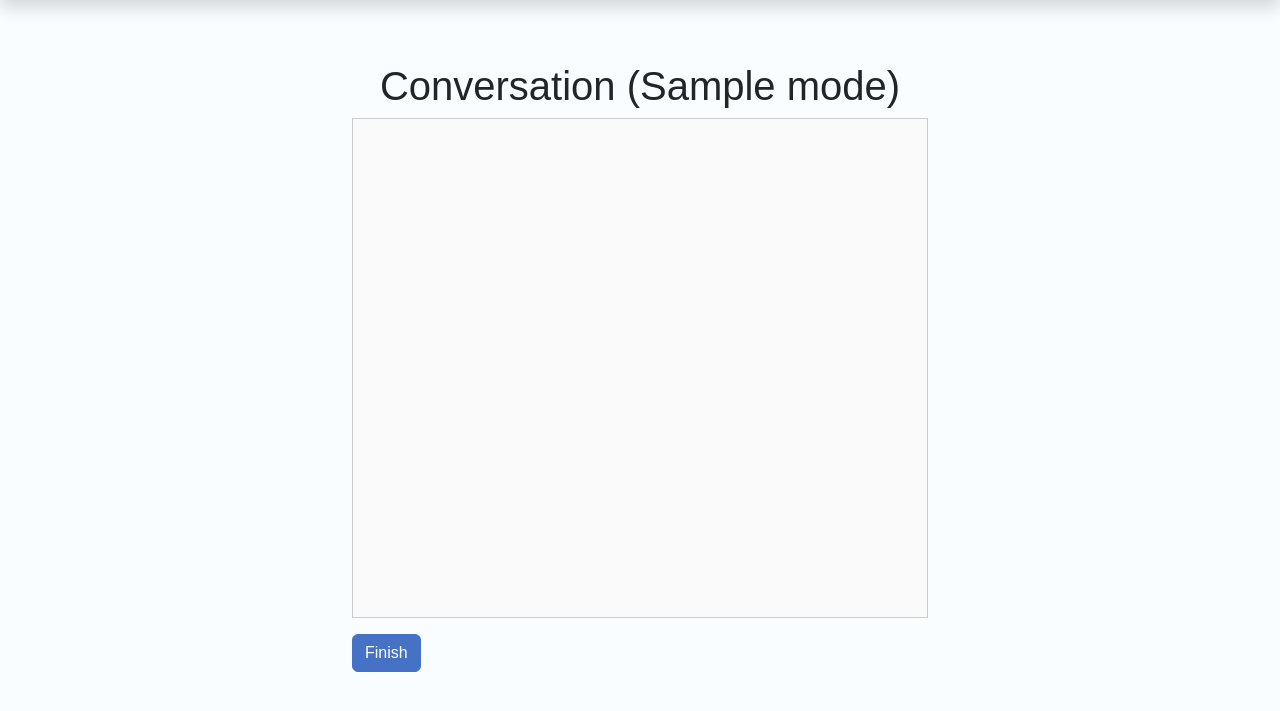
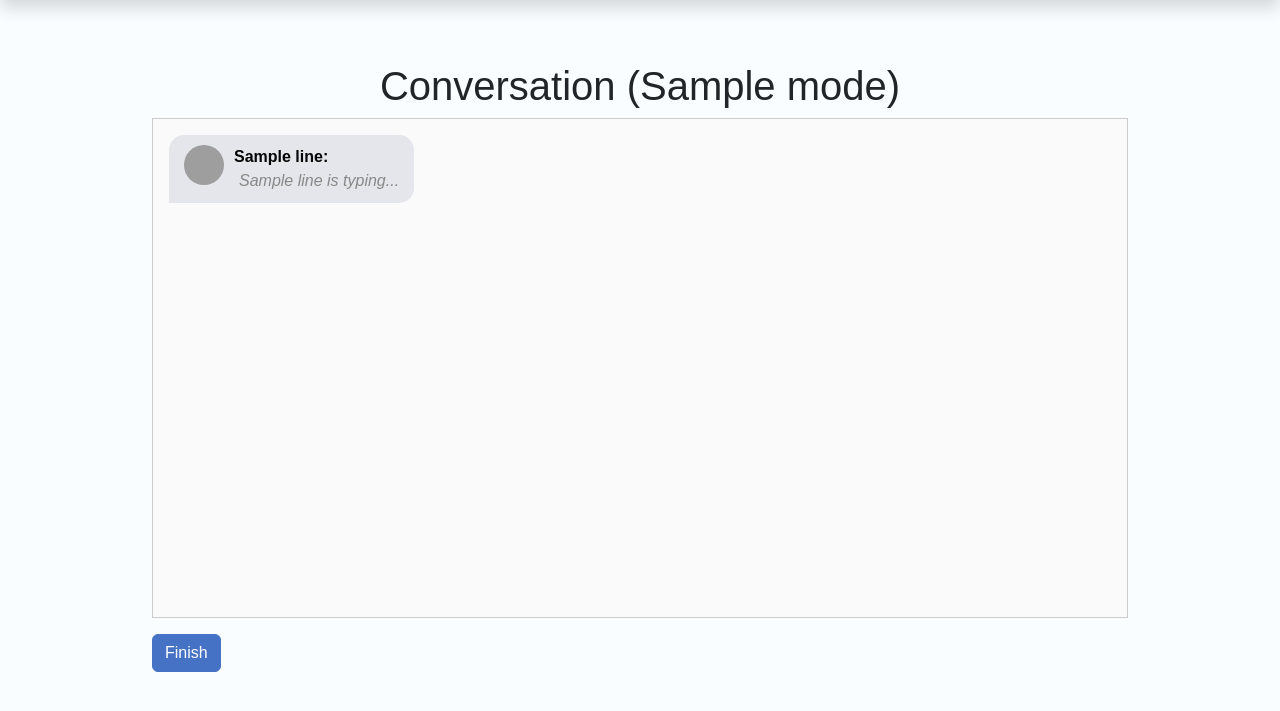
Before and after one commit to Crowd-Computing-Oulu/Multiparty-Inoculation-with-LLM, a Flask app: template templates/conversation.html in a window 1280 px wide. Shown: the part 56-767 px from the top of the page. Run offline with Flask 3, Linux system fonts and the light colour scheme; the template is opened without the code that fills it: most values are stand-ins (such as "Sample title", 1, 10 or a date in 2020); some web fonts are replaced; grey boxes are pictures that could not be loaded.

Commit message:
Frontend Update 3

```diff
--- a/static/css/style.css
+++ b/static/css/style.css
@@ -14,6 +14,7 @@
   /* Progress bar */
   --bs-progress-bar-bg: #4572C4;
 }
+
 
 /* Ensure buttons use your primary color */
 .btn-primary {
@@ -152,17 +153,7 @@ body {
   border-bottom-left-radius: 0;
 }
 
-.body .mention {
-  font-weight: 700;
-  background: #fff3cd;   /* light yellow */
-  padding: 0 2px;
-  border-radius: 4px;
-}
-
-.message {
-    opacity: 0;
-    transition: opacity 0.5s ease-in;
-}
+.message { opacity: 0; transition: opacity 0.5s ease-in; }
 
 .typing-dots {
     font-style: italic;
@@ -176,6 +167,18 @@ body {
     padding: 0 2px;
 }
 
+.body .mention {
+  font-weight: 700;
+  background: #fff3cd;   /* light yellow */
+  padding: 0 2px;
+  border-radius: 4px;
+}
+
+.message {
+    opacity: 0;
+    transition: opacity 0.5s ease-in;
+}
+
 /* Chat container styling */
 #chat {
     border: 1px solid #ccc;
@@ -184,8 +187,8 @@ body {
     overflow-y: auto;
     padding: 1rem;
     background: #fafafa;
-    word-wrap: break-word;     /* wrap long words */
-    overflow-wrap: break-word; /* ensure links wrap */
+    word-wrap: break-word;
+    overflow-wrap: break-word;
 }
 
 /* Links inside chat */
@@ -198,7 +201,7 @@ body {
 /* Mobile adjustments */
 @media (max-width: 576px) {
     #chat {
-        height: 60vh;      /* fit better on small screens */
-        font-size: 0.9rem; /* slightly smaller text */
+        height: 60vh;
+        font-size: 0.9rem;
     }
 }
--- a/templates/conversation.html
+++ b/templates/conversation.html
@@ -4,7 +4,7 @@
 <body>
 {% include 'includes/navbar.html' %}
 
-<div class="container mt-5" style="max-width:600px; margin:auto;">
+<div class="container mt-5" style="max-width:1000px; margin:auto;">
 
     {% if finished %}
         <h1 class="text-center">✅ You’ve finished all conversation modes for this topic!</h1>
@@ -15,29 +15,44 @@
     {% else %}
         <h1 class="text-center">Conversation ({{ mode|capitalize }})</h1>
 
+        <!--  CHAT WINDOW -->
         <div id="chat" style="border:1px solid #ccc; height:500px; overflow-y:auto; padding:1rem; background:#fafafa;">
             {% for line in history %}
                 {% set parts = line.split(":", 1) %}
                 {% set speaker = parts[0].strip() %}
-                {% set msg = parts[1] if parts|length > 1 else '' %}
+                {% set msg = (parts[1] if parts|length > 1 else '') %}
 
-                {% set speaker_class = '' %}
                 {% if speaker == 'Participant' %}
+                    {% set speaker = 'User' %}
                     {% set speaker_class = 'participant' %}
+                    {% set speaker_img = '/static/img/participant.png' %}
                 {% elif speaker == 'MisInfoBot' %}
+                    {% set speaker = 'Participant 1' %}
                     {% set speaker_class = 'misinfo-bot' %}
+                    {% set speaker_img = '/static/img/misinfo.png' %}
                 {% elif speaker == 'SupportBot' %}
+                    {% set speaker = 'Participant 2' %}
                     {% set speaker_class = 'supportive-bot' %}
+                    {% set speaker_img = '/static/img/support.png' %}
                 {% elif speaker == 'RefutationalBot' %}
+                    {% set speaker = 'Participant 3' %}
                     {% set speaker_class = 'refutational-bot' %}
+                    {% set speaker_img = '/static/img/refutational.png' %}
                 {% elif speaker == 'PrebunkingBot' %}
+                    {% set speaker = 'Participant 4' %}
                     {% set speaker_class = 'prebunking-bot' %}
+                    {% set speaker_img = '/static/img/prebunking.png' %}
                 {% else %}
                     {% set speaker_class = 'bot' %}
+                    {% set speaker_img = '/static/img/bot.png' %}
                 {% endif %}
 
-                <div class="message {{ speaker_class }}">
-                    <strong>{{ speaker }}:</strong> {{ msg.strip() }}
+                <div class="message d-flex align-items-start mb-3 {{ speaker_class }}">
+                    <img src="{{ speaker_img }}" alt="{{ speaker }}" style="width:40px; height:40px; border-radius:50%; margin-right:10px;">
+                    <div class="msg-text">
+                        <strong class="speaker">{{ speaker }}:</strong>
+                        <span class="body" data-msg="{{ msg|e }}"></span>
+                    </div>
                 </div>
             {% endfor %}
         </div>
@@ -50,3 +65,96 @@
     {% endif %}
 
 </div>
+
+{% include 'includes/footer.html' %}
+
+
+<script>
+// Map old mention names to new ones
+const mentionMap = {
+    "Participant": "User",
+    "MisInfoBot": "Participant 1",
+    "SupportBot": "Participant 2",
+    "RefutationalBot": "Participant 3",
+    "PrebunkingBot": "Participant 4"
+};
+
+// Render message with mentions highlighted and URLs clickable
+function renderMessage(text) {
+    const esc = s => s.replace(/&/g, "&amp;").replace(/</g, "&lt;").replace(/>/g, "&gt;");
+    let html = esc(text);
+
+    // URLs → clickable
+    html = html.replace(
+        /(https?:\/\/[^\s<>"']*[^\s.,;:!?<>"'])/g,
+        '<a href="$1" target="_blank" rel="noopener">$1</a>'
+    );
+
+    // @mentions → highlight
+    html = html.replace(/(^|[\s])@([A-Za-z0-9_]+)/g, (match, space, name) => {
+        const newName = mentionMap[name] || name;
+        return `${space}<span class="mention">@${newName}</span>`;
+    });
+
+    html = html.replace(/\n/g, "<br>");
+    return html;
+}
+
+document.addEventListener("DOMContentLoaded", () => {
+    const chat = document.getElementById("chat");
+    const messages = Array.from(document.querySelectorAll(".message"));
+    let index = 0;
+
+    function scrollToBottom(el) {
+        el.scrollIntoView({ behavior: "smooth", block: "end" });
+    }
+
+    function showNextMessage() {
+    if (index >= messages.length) return;
+
+    const msgEl = messages[index];
+    const bodyEl = msgEl.querySelector(".body");
+    const rawText = bodyEl.dataset.msg || "";
+    const isParticipant = msgEl.classList.contains('participant');
+
+    msgEl.style.opacity = 1;
+
+    if (isParticipant) {
+        //  User messages show instantly
+        bodyEl.innerHTML = renderMessage(rawText);
+        scrollToBottom(msgEl);
+        index++;
+        setTimeout(showNextMessage, 1000); // short delay before next message
+    } else {
+        // Bot messages: show typing first
+        const typing = document.createElement('div');
+        typing.className = 'typing-dots';
+        const speakerName = msgEl.querySelector('.speaker').innerText.replace(':','');
+        typing.innerText = `${speakerName} is typing...`;
+        msgEl.querySelector('.msg-text').appendChild(typing);
+
+        // scroll to typing indicator
+        scrollToBottom(typing);
+
+        //  10-second typing delay
+        setTimeout(() => {
+            typing.remove();
+            bodyEl.innerHTML = renderMessage(rawText);
+
+            // scroll to final message
+            scrollToBottom(msgEl);
+
+            index++;
+            setTimeout(showNextMessage, 1000); // short pause before next message
+        }, 10000); // 10 seconds typing
+    }
+}
+
+    messages.forEach(m => m.style.opacity = 0);
+    showNextMessage();
+});
+
+</script>
+
+</body>
+</html>
--- a/templates/index.html
+++ b/templates/index.html
@@ -23,8 +23,10 @@
 
     </div>
 
-    {% include 'includes/footer.html' %}
+
 </body>
+
+{% include 'includes/footer.html' %}
 
 <script src="{{ url_for('static', filename='js/scripts.js') }}"></script>
 </html>
```
Also changed, not shown: static/img/misinfo.png (added), static/img/participant.png (added), static/img/prebunking.png (added), static/img/refutational.png (added), static/img/support.png (added), 3 other files.
